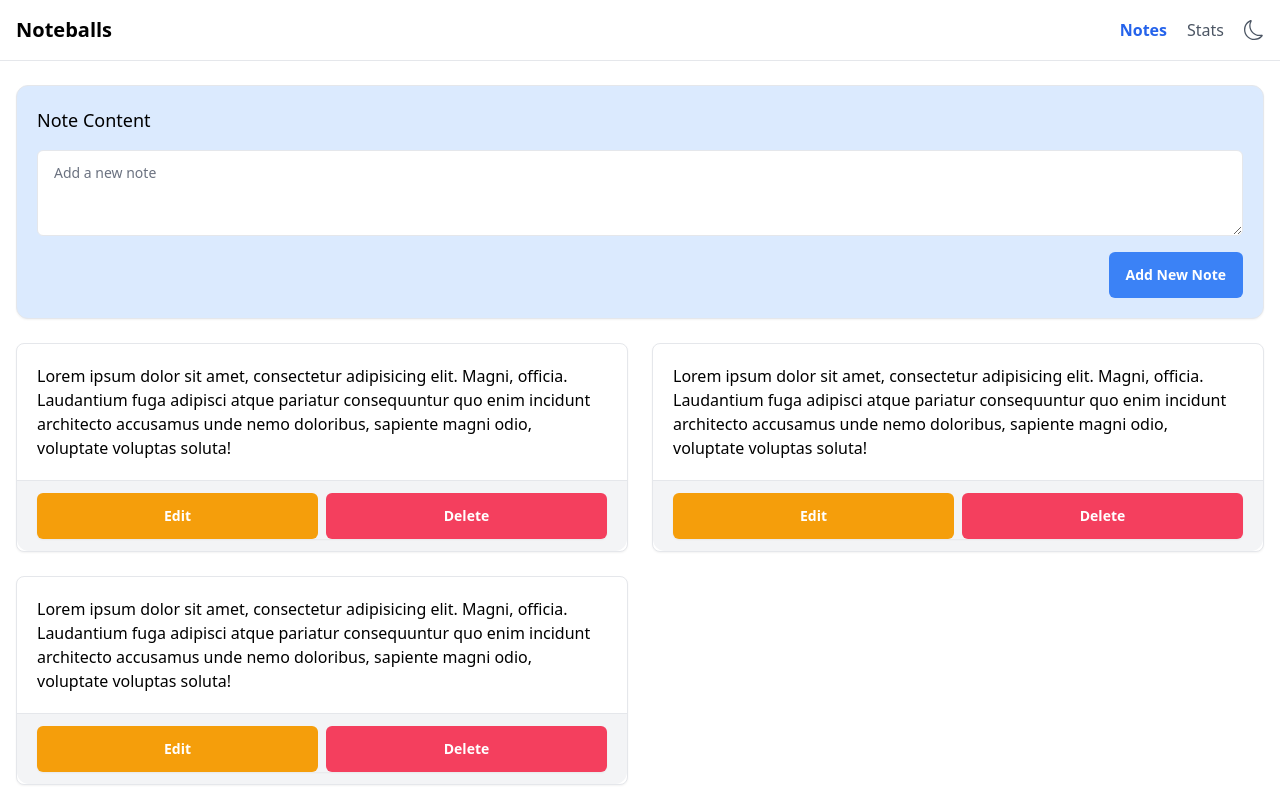
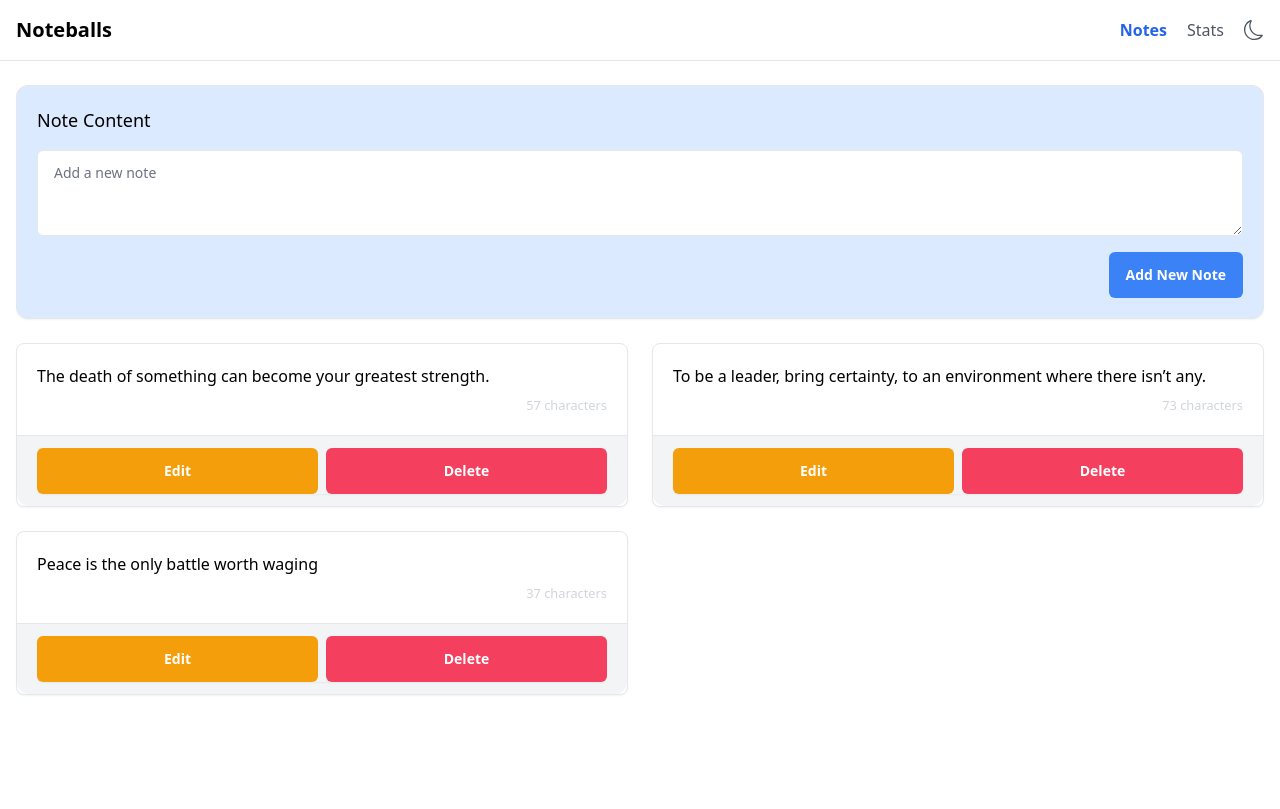
Before and after one commit to N1Coder/noteballs-app, a Vue app: page / in a window 1280 px wide. Built offline with nearby package versions, Linux system fonts and the light colour scheme.

Commit message:
add component class css add note component add feature to create and delete note

```diff
--- /dev/null
+++ b/src/components/Note.vue
@@ -0,0 +1,50 @@
+<script setup>
+import { computed } from "@vue/reactivity"
+
+const props = defineProps({
+  note: {
+    required: true,
+    type: Object,
+  },
+})
+
+const emit = defineEmits(["deleteNote"])
+
+const handleDeleteNote = () => {
+  emit("deleteNote", props.note.id)
+}
+
+const charactersLength = computed(() => {
+  const charLength = props.note.content.length
+
+  return charLength > 1 ? `${charLength} characters` : `${charLength} character`
+})
+</script>
+
+<template>
+  <div
+    class="flex flex-col bg-white border shadow-sm rounded-lg dark:bg-gray-800 dark:border-gray-700 dark:shadow-slate-700/[.7]"
+  >
+    <div class="p-4 md:p-5 dark:text-white">
+      <p>
+        {{ note.content }}
+      </p>
+
+      <small class="block text-right mt-2 text-gray-300">
+        {{ charactersLength }}
+      </small>
+    </div>
+
+    <div
+      class="bg-gray-100 border-t rounded-b-xl py-3 px-4 md:px-5 dark:bg-gray-800 dark:border-gray-700"
+    >
+      <div class="flex gap-2 w-full rounded-md shadow-sm">
+        <button type="button" class="btn__warning">Edit</button>
+
+        <button @click="handleDeleteNote" type="button" class="btn__danger">
+          Delete
+        </button>
+      </div>
+    </div>
+  </div>
+</template>
--- a/src/style.css
+++ b/src/style.css
@@ -13,3 +13,19 @@ body {
 .nav__link-active {
   @apply font-semibold text-blue-600 dark:text-blue-600;
 }
+
+.btn__primary {
+  @apply py-3 px-4 w-fit justify-center items-center self-end gap-2 rounded-md border border-transparent font-semibold bg-blue-500 text-white hover:bg-blue-600 focus:outline-none focus:ring-2 focus:ring-blue-500 focus:ring-offset-2 transition-all text-sm dark:focus:ring-offset-gray-800;
+}
+
+.btn__warning {
+  @apply py-3 px-4 w-full justify-center items-center gap-2 rounded-md border border-transparent font-semibold bg-amber-500 text-white hover:bg-amber-600 focus:outline-none focus:ring-2 focus:ring-amber-500 focus:ring-offset-2 transition-all text-sm dark:focus:ring-offset-gray-800;
+}
+
+.btn__danger {
+  @apply py-3 px-4 w-full justify-center items-center gap-2 rounded-md border border-transparent font-semibold bg-rose-500 text-white hover:bg-rose-600 focus:outline-none focus:ring-2 focus:ring-rose-500 focus:ring-offset-2 transition-all text-sm dark:focus:ring-offset-gray-800;
+}
+
+.textarea {
+  @apply py-3 px-4 block w-full border-gray-200 rounded-md text-sm focus:border-blue-500 focus:ring-blue-500 dark:bg-slate-900 dark:border-gray-700 dark:text-gray-400;
+}
--- a/src/views/NotesView.vue
+++ b/src/views/NotesView.vue
@@ -1,50 +1,70 @@
+<script setup>
+import Note from "@components/Note.vue"
+import { ref } from "vue"
+
+const newNoteInput = ref(""),
+  newNoteInputRef = ref(null)
+
+const notes = ref([
+  {
+    id: "id1",
+    content: `The death of something can become your greatest strength.`,
+  },
+  {
+    id: "id2",
+    content: `To be a leader, bring certainty, to an environment where there isn’t any.`,
+  },
+  {
+    id: "id3",
+    content: `Peace is the only battle worth waging`,
+  },
+])
+
+const addNewNote = () => {
+  if (!newNoteInput.value) return
+
+  notes.value.unshift({
+    id: crypto.randomUUID(),
+    content: newNoteInput.value,
+  })
+
+  newNoteInput.value = ""
+  newNoteInputRef.value.focus()
+}
+
+const handleDeleteNote = (id) => {
+  notes.value = notes.value.filter((note) => note.id !== id)
+}
+</script>
+
 <template>
   <form
     class="flex flex-col gap-4 col-span-2 bg-blue-100 border shadow-sm rounded-xl p-4 md:p-5 dark:bg-gray-800 dark:border-gray-700 dark:shadow-slate-700/[.7]"
   >
     <label class="dark:text-gray-400 text-lg"> Note Content </label>
     <textarea
-      class="py-3 px-4 block w-full border-gray-200 rounded-md text-sm focus:border-blue-500 focus:ring-blue-500 dark:bg-slate-900 dark:border-gray-700 dark:text-gray-400"
+      class="textarea"
       rows="3"
       placeholder="Add a new note"
+      v-model="newNoteInput"
+      ref="newNoteInputRef"
     ></textarea>
 
     <button
-      type="button"
-      class="py-3 px-4 w-fit justify-center items-center self-end gap-2 rounded-md border border-transparent font-semibold bg-blue-500 text-white hover:bg-blue-600 focus:outline-none focus:ring-2 focus:ring-blue-500 focus:ring-offset-2 transition-all text-sm dark:focus:ring-offset-gray-800"
+      @click.prevent="addNewNote"
+      :disabled="!newNoteInput"
+      :class="{ 'cursor-not-allowed': !newNoteInput }"
+      type="submit"
+      class="btn__primary"
     >
       Add New Note
     </button>
   </form>
 
-  <div
-    v-for="i in 3"
-    class="flex flex-col bg-white border shadow-sm rounded-lg dark:bg-gray-800 dark:border-gray-700 dark:shadow-slate-700/[.7]"
-  >
-    <div class="p-4 md:p-5 dark:text-white">
-      Lorem ipsum dolor sit amet, consectetur adipisicing elit. Magni, officia.
-      Laudantium fuga adipisci atque pariatur consequuntur quo enim incidunt
-      architecto accusamus unde nemo doloribus, sapiente magni odio, voluptate
-      voluptas soluta!
-    </div>
-    <div
-      class="bg-gray-100 border-t rounded-b-xl py-3 px-4 md:px-5 dark:bg-gray-800 dark:border-gray-700"
-    >
-      <div class="flex gap-2 w-full rounded-md shadow-sm">
-        <button
-          type="button"
-          class="py-3 px-4 w-full justify-center items-center gap-2 rounded-md border border-transparent font-semibold bg-amber-500 text-white hover:bg-amber-600 focus:outline-none focus:ring-2 focus:ring-amber-500 focus:ring-offset-2 transition-all text-sm dark:focus:ring-offset-gray-800"
-        >
-          Edit
-        </button>
-
-        <button
-          type="button"
-          class="py-3 px-4 w-full justify-center items-center gap-2 rounded-md border border-transparent font-semibold bg-rose-500 text-white hover:bg-rose-600 focus:outline-none focus:ring-2 focus:ring-rose-500 focus:ring-offset-2 transition-all text-sm dark:focus:ring-offset-gray-800"
-        >
-          Delete
-        </button>
-      </div>
-    </div>
-  </div>
+  <Note
+    v-for="note in notes"
+    :key="note.id"
+    :note="note"
+    @delete-note="handleDeleteNote"
+  />
 </template>
```
